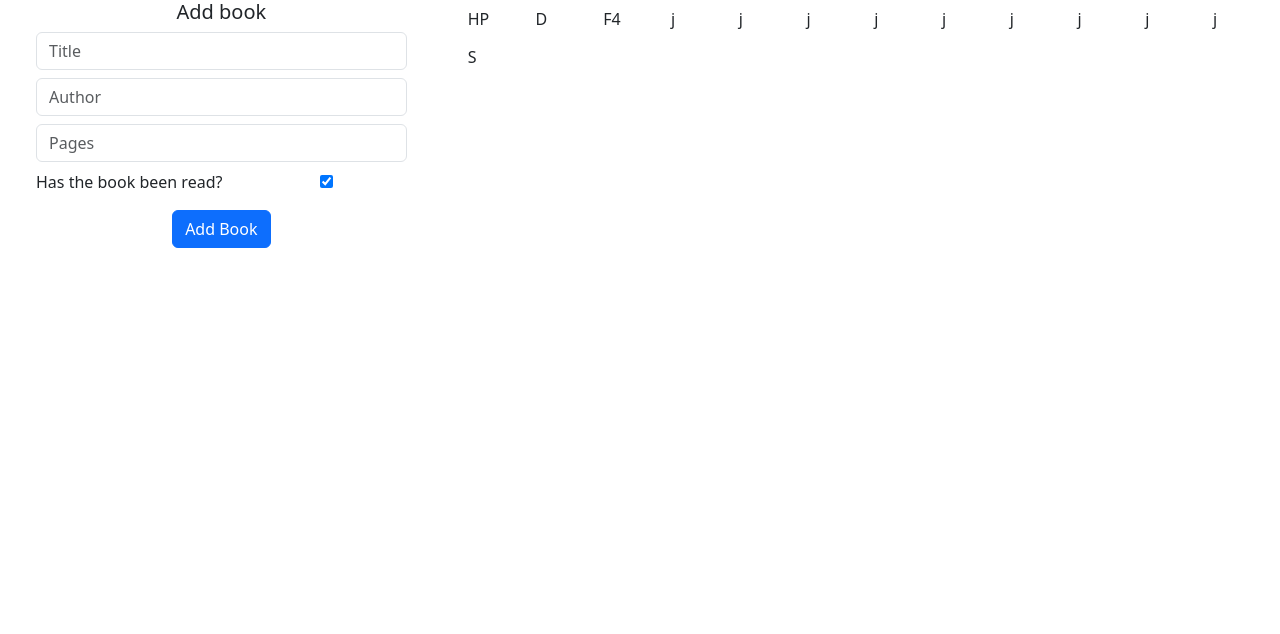
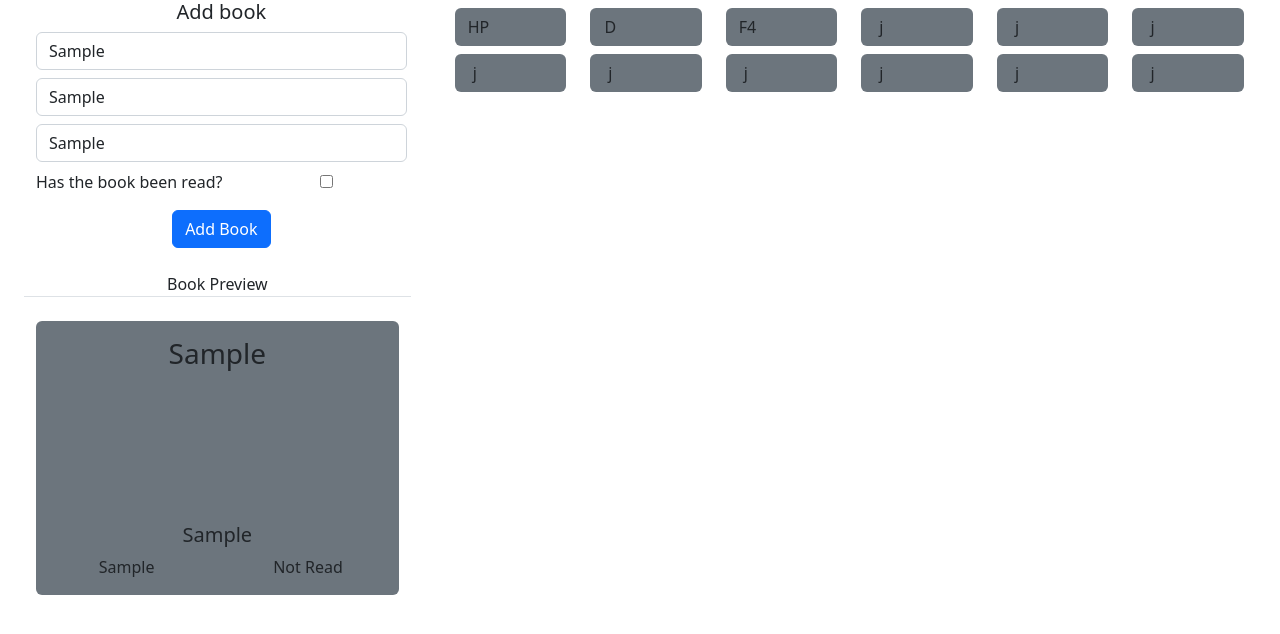
Before and after one commit to ParkerGagliano/ReactOdinLibrary, a React (Create React App) app: page / in a window 1280 px wide. Both pictures are taken after typing "Sample", "Sample", "Sample" into the empty fields and a click on the button "Add Book". Shown: the top 634 px of the page. Built offline with nearby package versions, Linux system fonts and the light colour scheme.

Commit message:
code working as expected, maybe styling needed now

```diff
--- a/package.json
+++ b/package.json
@@ -6,9 +6,11 @@
     "@testing-library/jest-dom": "^5.16.5",
     "@testing-library/react": "^13.4.0",
     "@testing-library/user-event": "^13.5.0",
+    "bootstrap": "^5.2.2",
     "react": "^18.2.0",
+    "react-bootstrap": "^2.5.0",
     "react-dom": "^18.2.0",
-    "react-scripts": "5.0.1",
+    "react-scripts": "^5.0.1",
     "web-vitals": "^2.1.4"
   },
   "scripts": {
--- a/src/Components/BookDisplay.js
+++ /dev/null
@@ -1,24 +0,0 @@
-import Book from "./Book"
-
-export default function BookList({books}) {
-    function createAbrev(title, author) {
-        let titleAbv = title.split(' ').map(word => word[0]).join('')
-        let authorAbv = author.split(' ').map(word => word[0]).join('')
-        return [titleAbv, authorAbv]
-
-    }
-    let loops = Math.ceil(books.length / 12)
-
-
-    return (
-        <div className="container-fluid">
-            <div className="container-fluid ">
-                <div className="row ">
-                    {books.map((bookinfo) => { return <Book book={bookinfo} abrev = {createAbrev(bookinfo.title, bookinfo.author)}/> })}
-                </div>
-            </div>
-        </div>
-
-        )
-
-}
--- a/src/Components/BookInput.js
+++ b/src/Components/BookInput.js
@@ -24,7 +24,7 @@ export default function BookInput({title, titleChange, author, authorChange, pag
                     <p>Has the book been read?</p>
                 </div>
                 <div className="col">
-                    <input checked="true" type="checkbox" id="checkbox" value={read} onChange={(e)=>{readChange(toggle(read))}} aria-label="Pages" aria-describedby="basic-addon1"/>
+                    <input  type="checkbox" id="checkbox" value={read} onChange={(e)=>{readChange(toggle(read))}} aria-label="Pages" aria-describedby="basic-addon1"/>
                 </div>
             </div>
         </div>
--- a/src/Components/DisplayBook.js
+++ b/src/Components/DisplayBook.js
@@ -1,28 +1,31 @@
 export default function DisplayBook({author, title, pages, read, info}) {
     return (
-        <div className="container-fluid">
-            <div className="row">
+
+        <div className="container-fluid mt-4">
+            <div className="row border-bottom">
                 <div className="col">{info}</div>
             </div>
-            <div className="row">
-                <div className="col">
-                    <h5>{title}</h5>
+            <div className="container-fluid bg-secondary rounded">
+                <div className="row mt-4">
+                    <div className="col mt-3">
+                        <h3>{title}</h3>
                     </div>
                 </div>
-            <div className="row">
+                <div className="row p-4 m-5"></div>
+                <div className="row mt-4">
                     <div className="col">
                         <h5>{author}</h5>
                     </div>
                 </div>
-            <div className="row">
+                <div className="row ">
                     <div className="col">
-                    <h5>{pages}</h5>
+                        <p>{pages}</p>
+                    </div>
+                    <div className="col">
+                        { read ? <p className="text-right">Read</p> :  <p>Not Read</p>}
                     </div>
                 </div>
-            <div className="row">
-                <div className="col">
-                    { read ? <h3>Read</h3> :  <h3>Not Read</h3>}
-                </div>
+
             </div>
         </div>
     )
--- a/src/Components/LibInterface.js
+++ b/src/Components/LibInterface.js
@@ -1,5 +1,4 @@
-import BookInput from './BookInput';
-import BookDisplay from './BookDisplay';
+import BookInput from './BookInput'
 import AddBookButton from './AddBookButton';
 import DisplayBook from './DisplayBook';
 import { useState } from 'react';
@@ -27,17 +26,30 @@ export default function LibInterface({books}) {
     }
 
     function addBook() {
-        setBookList([...BookList, {title: textTitle, author: textAuthor, pages: intPages, read: boolRead}]);
-        clearBooks()
+        if (textTitle === '' || textAuthor === '' || intPages === null) {
+            alert('Please fill out all fields')
+        }
+        else {
+            if (Number.isInteger(parseInt(intPages))) {
+                setBookList([...BookList, {title: textTitle, author: textAuthor, pages: intPages, read: boolRead}]);
+                clearBooks()
+            }
+            else {
+                alert('Please enter a valid number of pages')
+            }
+        }
+
     }
 
     function toggle(value){
-        if (value === null) {
+        if (value === false) {
+            temp.checked = true
             return true
+
         }
         else {
-            temp.checked = !temp.checked;
-            return null
+            temp.checked = false
+            return false
         }
       }
 
@@ -45,7 +57,8 @@ export default function LibInterface({books}) {
         setTextTitle('');
         setTextAuthor('');
         setIntPages('');
-        setBoolRead(null);
+        setBoolRead(false);
+        temp.checked = false
 
     }
 
@@ -72,7 +85,7 @@ export default function LibInterface({books}) {
                 <div className="col-8">
                     <div className="container-fluid">
                         <div className="row">
-                            {BookList.map((bookinfo) => { return <div className='col-1'><button onClick={clickBook(bookinfo)} className="btn btn-block w-100"><Book onClick={clickBook} abrev = {createAbrev(bookinfo.title, bookinfo.author)}/></button></div> })}
+                            {BookList.map((bookinfo) => { return <div className='col-2 mt-2'><button onClick={clickBook(bookinfo)} className="btn btn-block w-100 bg-secondary"><Book onClick={clickBook} abrev = {createAbrev(bookinfo.title, bookinfo.author)}/></button></div> })}
                         </div>
                     </div>
                 </div>
```
Also changed, not shown: 1 other file (tests, documents, lock files or other folders). Lines whose indentation alone changed are shown as unchanged.
